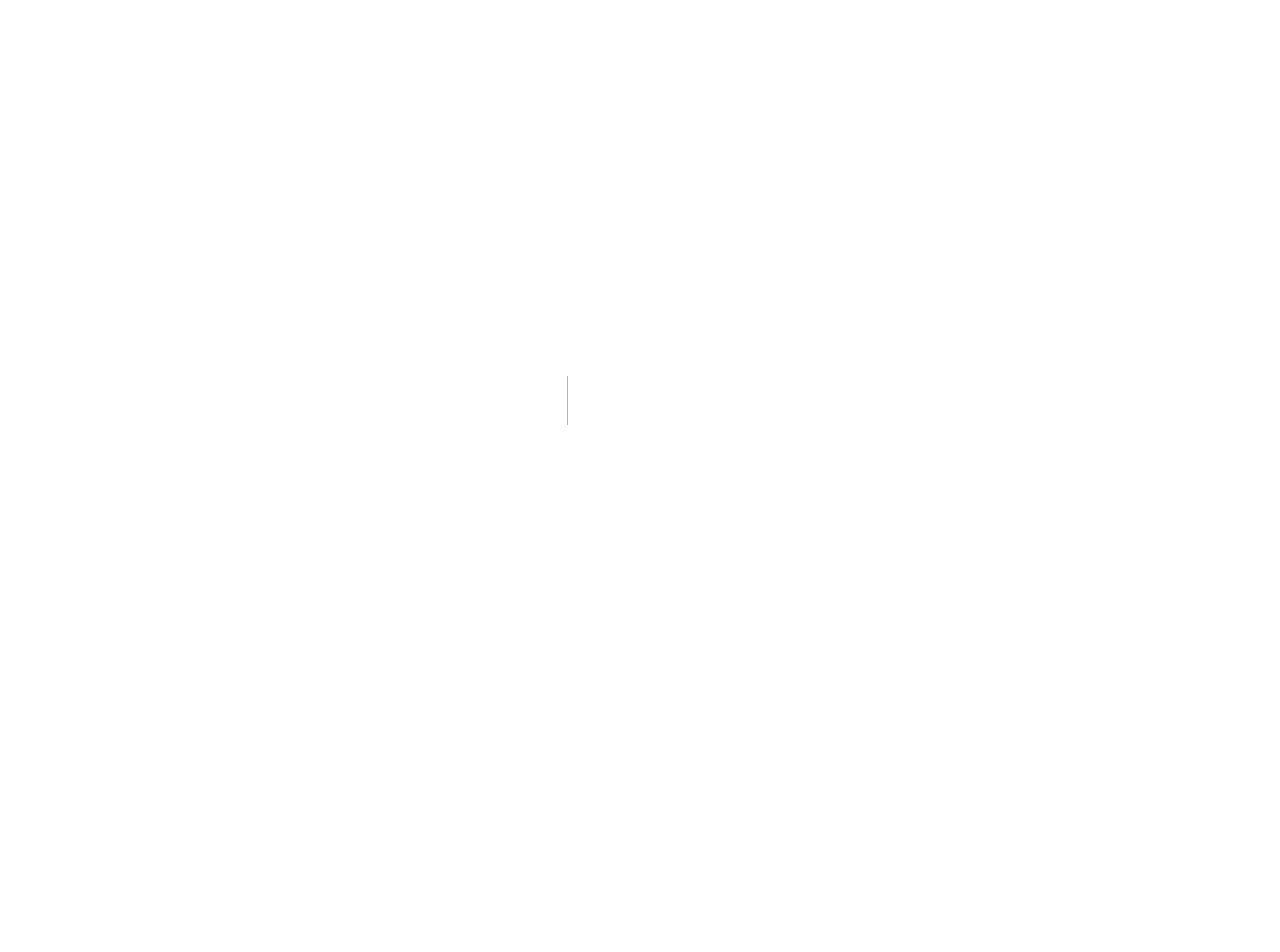
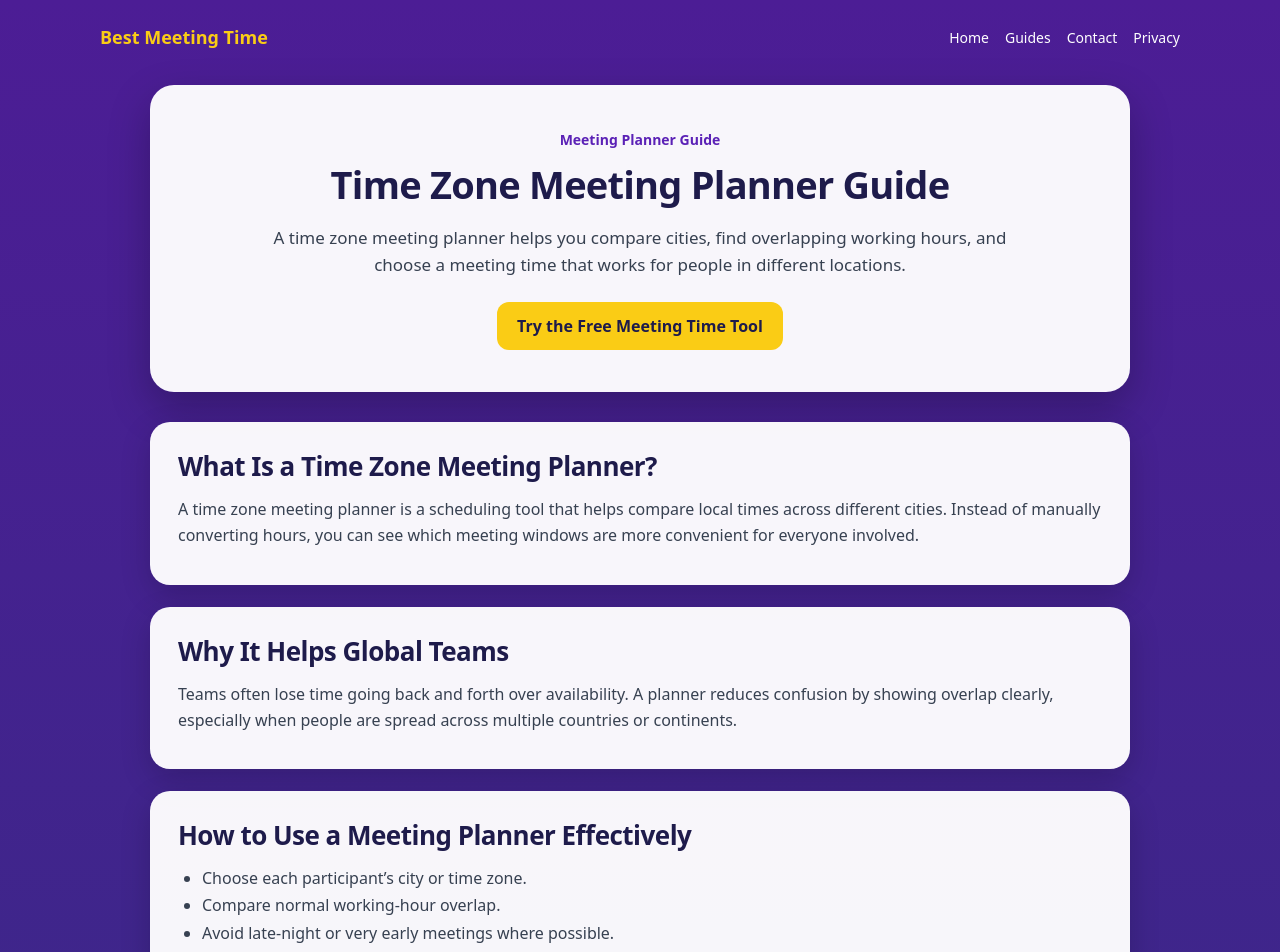
Before and after one commit to techtalk1282/Best-Meeting-Time, a Next.js app: page /time-zone-meeting-planner-guide in a window 1280 px wide. Before the commit this address had no page. Shown: the top 952 px of the page. Before the commit the page ends 800 px from the top, so only its background shows below. Built offline with nearby package versions, Linux system fonts and the light colour scheme.

Commit message:
v1.0 – Add third standalone time zone meeting planner guide page
This page provides a comprehensive guide on using a time zone meeting planner, including its benefits, usage tips, and common mistakes.

```diff
--- /dev/null
+++ b/app/time-zone-meeting-planner-guide/page.tsx
@@ -0,0 +1,269 @@
+// FILE: app/time-zone-meeting-planner-guide/page.tsx
+// VERSION: v1.0
+// PURPOSE: Add third standalone AdSense recovery guide page for the time zone meeting planner topic
+
+export default function TimeZoneMeetingPlannerGuidePage() {
+  return (
+    <main style={page}>
+      <header style={nav}>
+        <a href="/" style={logo}>Best Meeting Time</a>
+
+        <nav style={navLinks}>
+          <a href="/" style={navLink}>Home</a>
+          <a href="/guides" style={navLink}>Guides</a>
+          <a href="/contact" style={navLink}>Contact</a>
+          <a href="/privacy-policy" style={navLink}>Privacy</a>
+        </nav>
+      </header>
+
+      <section style={hero}>
+        <p style={eyebrow}>Meeting Planner Guide</p>
+
+        <h1 style={headline}>Time Zone Meeting Planner Guide</h1>
+
+        <p style={intro}>
+          A time zone meeting planner helps you compare cities, find overlapping
+          working hours, and choose a meeting time that works for people in
+          different locations.
+        </p>
+
+        <a href="/#schedule-tool" style={primaryButton}>
+          Try the Free Meeting Time Tool
+        </a>
+      </section>
+
+      <article style={article}>
+        <section style={panel}>
+          <h2 style={heading}>What Is a Time Zone Meeting Planner?</h2>
+          <p style={text}>
+            A time zone meeting planner is a scheduling tool that helps compare
+            local times across different cities. Instead of manually converting
+            hours, you can see which meeting windows are more convenient for
+            everyone involved.
+          </p>
+        </section>
+
+        <section style={panel}>
+          <h2 style={heading}>Why It Helps Global Teams</h2>
+          <p style={text}>
+            Teams often lose time going back and forth over availability. A
+            planner reduces confusion by showing overlap clearly, especially when
+            people are spread across multiple countries or continents.
+          </p>
+        </section>
+
+        <section style={panel}>
+          <h2 style={heading}>How to Use a Meeting Planner Effectively</h2>
+          <ul style={list}>
+            <li>Choose each participant’s city or time zone.</li>
+            <li>Compare normal working-hour overlap.</li>
+            <li>Avoid late-night or very early meetings where possible.</li>
+            <li>Confirm the final time in each person’s local time.</li>
+            <li>Use rotating schedules when no perfect time exists.</li>
+          </ul>
+        </section>
+
+        <section style={panel}>
+          <h2 style={heading}>Example: New York and London</h2>
+          <p style={text}>
+            A New York morning meeting can often work well for London because it
+            falls during the London afternoon. This kind of overlap is easier to
+            spot when both cities are compared side by side.
+          </p>
+
+          <div style={exampleBox}>
+            <p style={text}>New York: 9:00 AM</p>
+            <p style={text}>London: 2:00 PM</p>
+            <p style={highlight}>This is usually a practical overlap window.</p>
+          </div>
+        </section>
+
+        <section style={panel}>
+          <h2 style={heading}>Common Planning Mistakes</h2>
+          <ul style={list}>
+            <li>Using abbreviations without checking daylight saving changes.</li>
+            <li>Assuming the same meeting time works all year.</li>
+            <li>Scheduling based on one person’s local time only.</li>
+            <li>Forgetting to include the time zone in the meeting invite.</li>
+          </ul>
+        </section>
+
+        <section style={ctaPanel}>
+          <h2 style={heading}>Plan Your Next Meeting Faster</h2>
+          <p style={text}>
+            Use Best Meeting Time to compare cities and find a better meeting
+            window without manual time zone conversion.
+          </p>
+
+          <a href="/#schedule-tool" style={primaryButton}>
+            Use the Free Tool
+          </a>
+        </section>
+      </article>
+
+      <footer style={footer}>
+        <a href="/" style={footerLink}>Home</a>
+        <a href="/guides" style={footerLink}>Guides</a>
+        <a href="/how-to-schedule-meetings-across-time-zones" style={footerLink}>
+          Time Zone Scheduling Guide
+        </a>
+        <a href="/best-meeting-times-remote-teams" style={footerLink}>
+          Remote Teams Guide
+        </a>
+        <a href="/terms" style={footerLink}>Terms</a>
+      </footer>
+    </main>
+  );
+}
+
+const page = {
+  minHeight: "100vh",
+  background: "linear-gradient(180deg, #4c1d95 0%, #312e81 100%)",
+  color: "#111827",
+  padding: "24px 20px 50px",
+};
+
+const nav = {
+  maxWidth: "1080px",
+  margin: "0 auto 34px",
+  display: "flex",
+  justifyContent: "space-between",
+  alignItems: "center",
+  gap: "20px",
+  flexWrap: "wrap" as const,
+};
+
+const logo = {
+  color: "#facc15",
+  fontWeight: 800,
+  fontSize: "18px",
+  textDecoration: "none",
+};
+
+const navLinks = {
+  display: "flex",
+  gap: "16px",
+  flexWrap: "wrap" as const,
+};
+
+const navLink = {
+  color: "white",
+  textDecoration: "none",
+  fontSize: "14px",
+};
+
+const hero = {
+  maxWidth: "980px",
+  margin: "0 auto 30px",
+  background: "rgba(255,255,255,0.96)",
+  borderRadius: "24px",
+  padding: "42px 34px",
+  textAlign: "center" as const,
+  boxShadow: "0 16px 40px rgba(0,0,0,0.25)",
+};
+
+const eyebrow = {
+  display: "inline-block",
+  marginBottom: "14px",
+  color: "#5b21b6",
+  fontWeight: 800,
+  fontSize: "14px",
+};
+
+const headline = {
+  color: "#1e1b4b",
+  fontSize: "38px",
+  lineHeight: "1.1",
+  margin: "0 0 18px",
+};
+
+const intro = {
+  maxWidth: "760px",
+  margin: "0 auto 24px",
+  color: "#374151",
+  fontSize: "17px",
+  lineHeight: "1.6",
+};
+
+const primaryButton = {
+  display: "inline-block",
+  background: "#facc15",
+  color: "#1e1b4b",
+  padding: "12px 20px",
+  borderRadius: "12px",
+  fontWeight: 800,
+  textDecoration: "none",
+};
+
+const article = {
+  maxWidth: "980px",
+  margin: "0 auto",
+};
+
+const panel = {
+  background: "rgba(255,255,255,0.96)",
+  borderRadius: "20px",
+  padding: "28px",
+  marginBottom: "22px",
+  boxShadow: "0 10px 30px rgba(0,0,0,0.18)",
+};
+
+const ctaPanel = {
+  background: "rgba(255,255,255,0.96)",
+  borderRadius: "20px",
+  padding: "30px",
+  marginBottom: "22px",
+  textAlign: "center" as const,
+  boxShadow: "0 10px 30px rgba(0,0,0,0.18)",
+};
+
+const heading = {
+  color: "#1e1b4b",
+  fontSize: "26px",
+  margin: "0 0 12px",
+};
+
+const text = {
+  color: "#374151",
+  fontSize: "16px",
+  lineHeight: "1.65",
+  margin: "8px 0",
+};
+
+const list = {
+  color: "#374151",
+  fontSize: "16px",
+  lineHeight: "1.7",
+  paddingLeft: "24px",
+  margin: 0,
+};
+
+const exampleBox = {
+  marginTop: "18px",
+  background: "#f5f3ff",
+  border: "1px solid #c4b5fd",
+  borderRadius: "16px",
+  padding: "18px",
+};
+
+const highlight = {
+  color: "#f59e0b",
+  fontWeight: 800,
+  fontSize: "16px",
+  lineHeight: "1.55",
+};
+
+const footer = {
+  maxWidth: "980px",
+  margin: "34px auto 0",
+  display: "flex",
+  justifyContent: "center",
+  gap: "18px",
+  flexWrap: "wrap" as const,
+};
+
+const footerLink = {
+  color: "white",
+  textDecoration: "none",
+  fontSize: "14px",
+};
```
